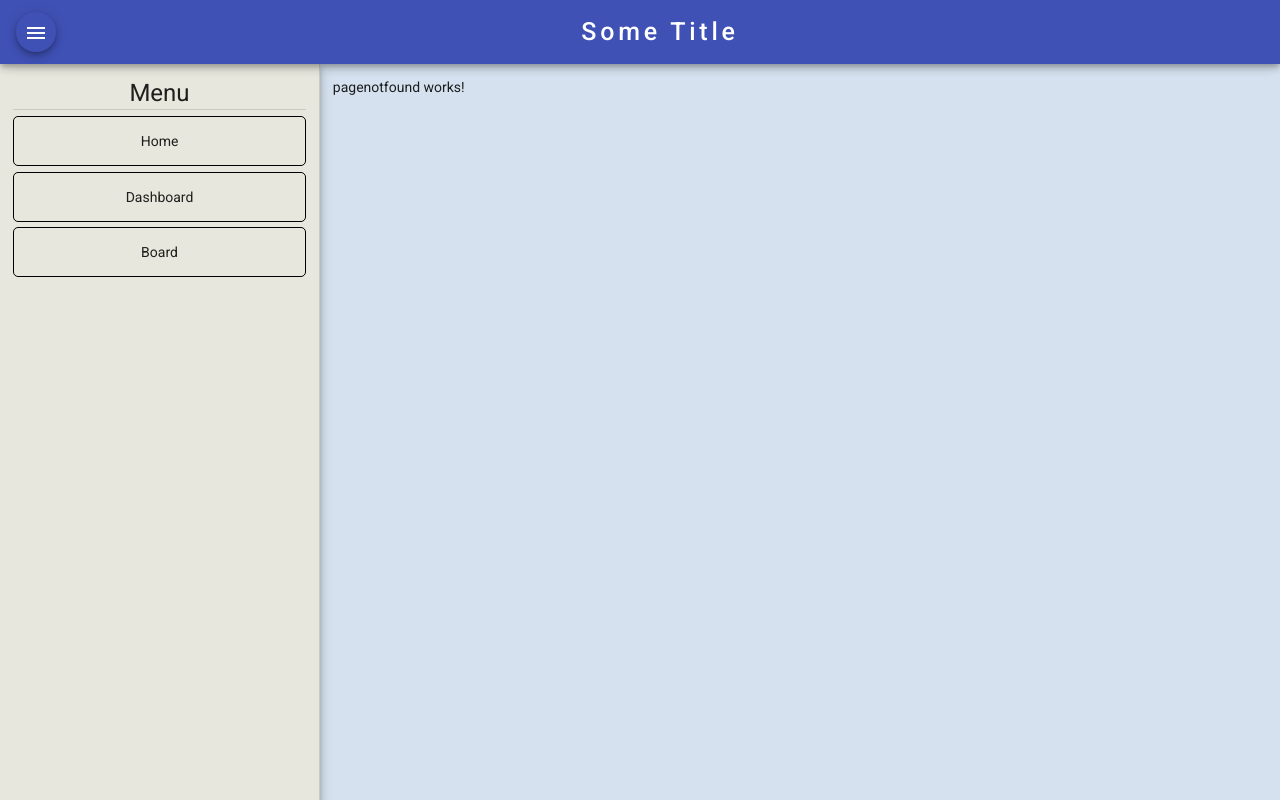
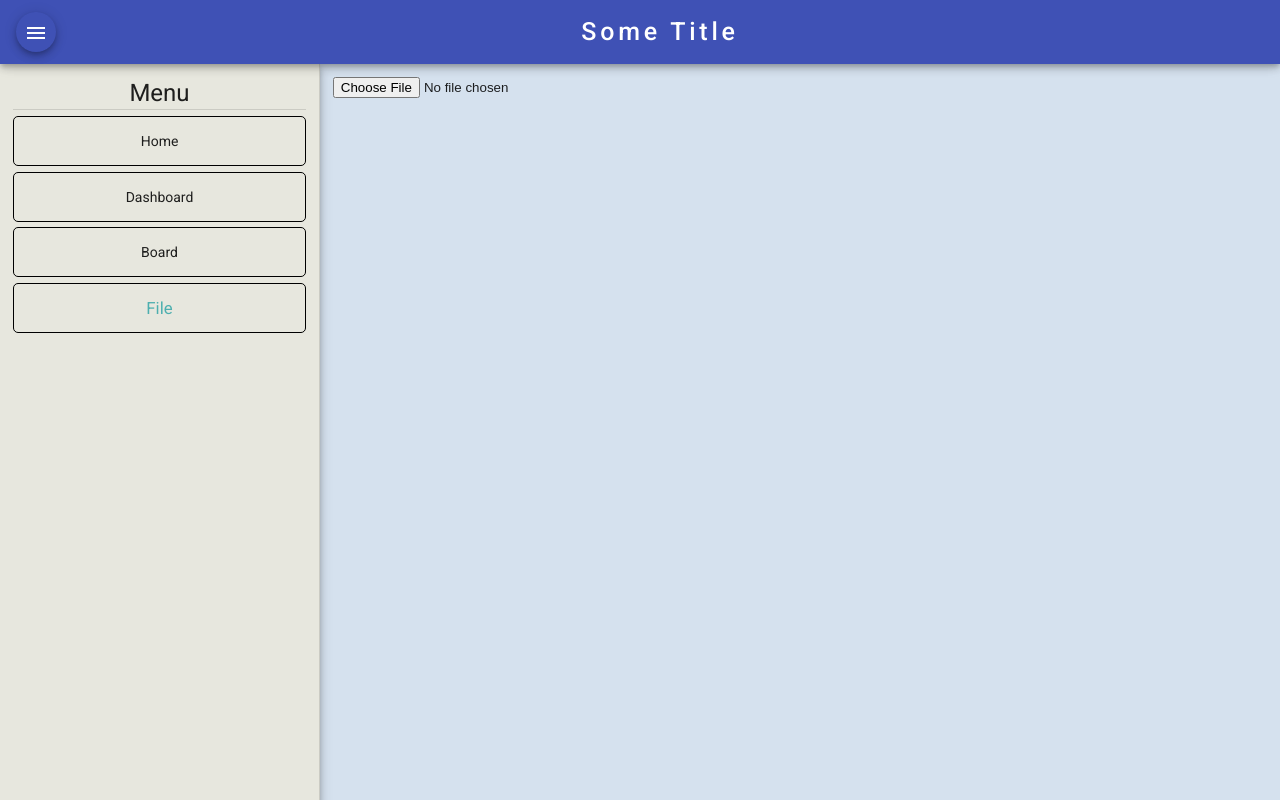
Before and after one commit to Akk4r1n/Planner, an Angular app: page /file in a window 1280 px wide. Built offline with nearby package versions, Linux system fonts and the light colour scheme.

Commit message:
Test file reading with new component

```diff
--- a/src/app/app-routing.module.ts
+++ b/src/app/app-routing.module.ts
@@ -2,13 +2,15 @@ import { NgModule } from '@angular/core';
 import { RouterModule, Routes } from '@angular/router';
 import { BoardComponent } from './components/board/board.component';
 import { DashboardComponent } from './components/dashboard/dashboard.component';
+import { FileComponent } from './components/file/file.component';
 import { HomeComponent } from './components/home/home.component';
 import { PagenotfoundComponent } from './components/pagenotfound/pagenotfound.component';
 
 const routes: Routes = [
   { path: "home", component: HomeComponent },
   { path: "dashboard", component: DashboardComponent },
-  { path: "board", component: BoardComponent},
+  { path: "board", component: BoardComponent },
+  { path: "file", component: FileComponent },
   { path: "", redirectTo: "/home", pathMatch: "full" },
   { path: "**", component: PagenotfoundComponent }
 ];
--- a/src/app/app.module.ts
+++ b/src/app/app.module.ts
@@ -11,6 +11,7 @@ import { PagenotfoundComponent } from './components/pagenotfound/pagenotfound.co
 import { SidenavComponent } from './components/sidenav/sidenav.component';
 import { ToolbarComponent } from './components/toolbar/toolbar.component';
 import { BoardComponent } from './components/board/board.component';
+import { FileComponent } from './components/file/file.component';
 
 @NgModule({
   declarations: [
@@ -20,7 +21,8 @@ import { BoardComponent } from './components/board/board.component';
     PagenotfoundComponent,
     SidenavComponent,
     ToolbarComponent,
-    BoardComponent
+    BoardComponent,
+    FileComponent
   ],
   imports: [
     BrowserModule,
--- /dev/null
+++ b/src/app/components/file/file.component.html
@@ -0,0 +1,2 @@
+<input type="file" id="fileInput" (change)="onChange($event)">
+<!-- <input type="file" id="fileInput" multiple> -->
--- /dev/null
+++ b/src/app/components/file/file.component.ts
@@ -0,0 +1,37 @@
+import { Component, OnInit } from '@angular/core';
+import { File } from 'src/app/interfaces/file';
+
+@Component({
+  selector: 'app-file',
+  templateUrl: './file.component.html',
+  styleUrls: ['./file.component.css']
+})
+export class FileComponent implements OnInit {
+
+  file : any;
+
+  constructor() { }
+
+  ngOnInit(): void {
+
+  }
+
+  onChange($event : any): void {
+    this.file = $event.target.files[0];
+
+    let fileReader = new FileReader();
+    fileReader.onload = ($event) => {
+      console.log(fileReader.result);
+      if (fileReader.result != null) {
+        let temp : string = fileReader.result.toString();
+        let obj : File = JSON.parse(temp);
+        console.log(obj.Projects);
+      }
+
+
+
+    }
+    fileReader.readAsText(this.file);
+  }
+
+}
--- a/src/app/components/sidenav/sidenav.component.html
+++ b/src/app/components/sidenav/sidenav.component.html
@@ -11,6 +11,7 @@
         <a class="item" routerLink="/home" routerLinkActive="active">Home</a>
         <a class="item" routerLink="/dashboard" routerLinkActive="active">Dashboard</a>
         <a class="item" routerLink="/board" routerLinkActive="active">Board</a>
+        <a class="item" routerLink="/file" routerLinkActive="active">File</a>
       </div>
     </div>
 
--- a/src/app/components/sidenav/sidenav.component.ts
+++ b/src/app/components/sidenav/sidenav.component.ts
@@ -18,7 +18,6 @@ export class SidenavComponent implements OnInit {
       Breakpoints.HandsetLandscape,
       Breakpoints.HandsetPortrait
     ]).subscribe(result => {
-      console.log(result);
       if (result.matches) {
         this.activateHandsetLayout();
       }
--- /dev/null
+++ b/src/app/interfaces/file.ts
@@ -0,0 +1,5 @@
+import { Project } from "./project";
+
+export interface File {
+  Projects: Project[]
+}
--- /dev/null
+++ b/src/app/interfaces/project.ts
@@ -0,0 +1,3 @@
+export interface Project {
+  Name: string
+}
```
Also changed, not shown: src/app/components/file/file.component.css (added), 1 other file (tests, documents, lock files or other folders).
